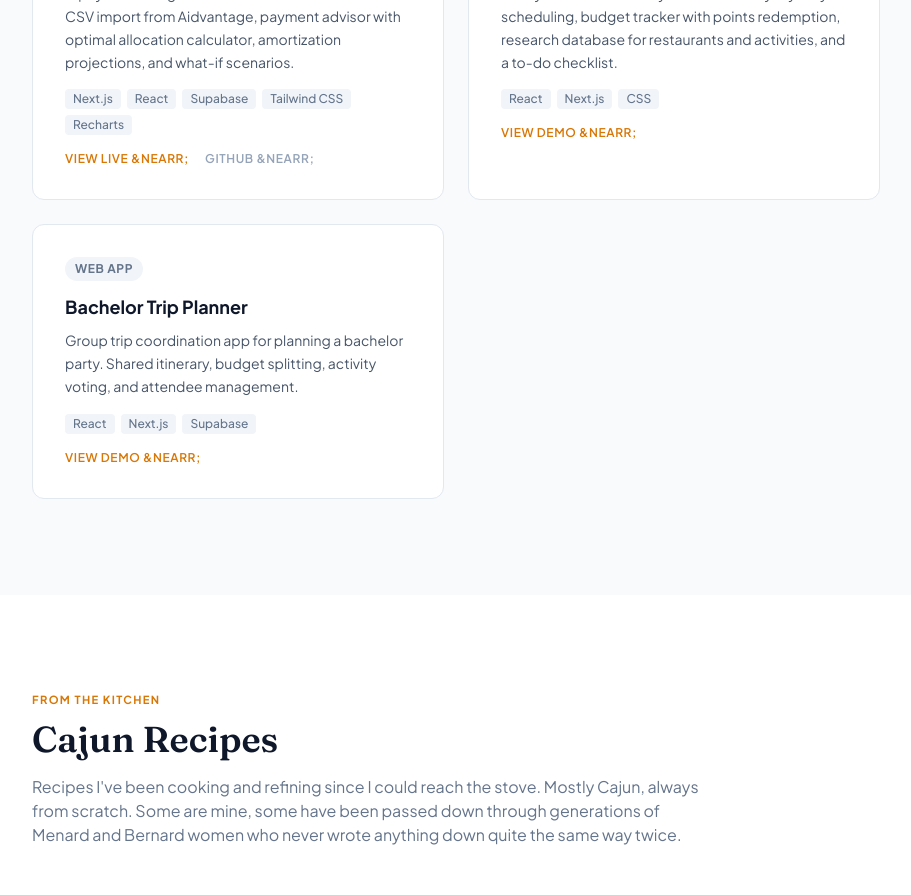
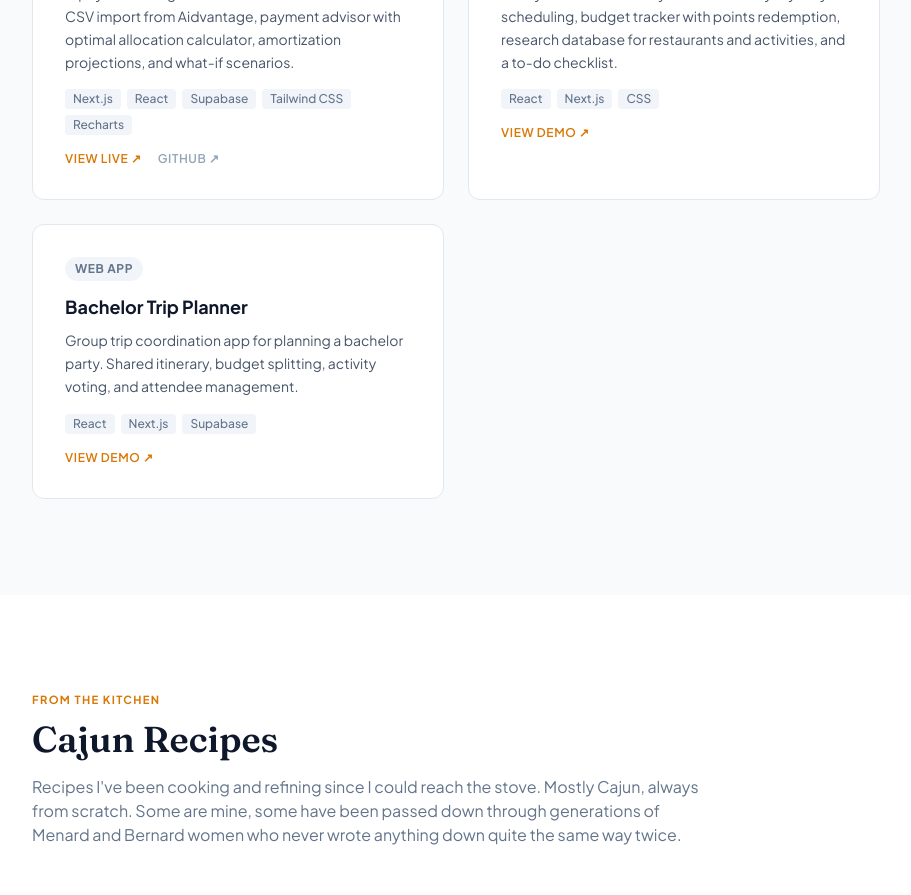
Before and after one commit to cainmenard/cainmenard-portfolio, a Next.js app: page /lagniappe in a window 1280 px wide. Shown: the part 2240-3135 px from the top of the page, without its empty margins (184-1095 px from the left). Built offline with nearby package versions, Linux system fonts and the light colour scheme.

Commit message:
Fix HTML entities rendering as literal text in JSX
Replace &nearr; &darr; &middot; &copy; with actual Unicode characters
(↗ ↓ · ©) since JSX only processes a limited subset of HTML entities.

https://claude.ai/code/session_01WUYfk5vt6zNvhbTSkCZmqn

```diff
--- a/src/app/lagniappe/page.js
+++ b/src/app/lagniappe/page.js
@@ -160,10 +160,10 @@ export default function Lagniappe() {
                     </div>
                     <div className="flex gap-4">
                       {app.link && (app.link.startsWith('/') ?
-                        <a href={app.link} className="text-xs font-semibold uppercase tracking-wider hover:underline" style={{ color: 'var(--accent)' }}>View Demo &nearr;</a> :
-                        <a href={app.link} target="_blank" rel="noopener noreferrer" className="text-xs font-semibold uppercase tracking-wider hover:underline" style={{ color: 'var(--accent)' }}>View Live &nearr;</a>
+                        <a href={app.link} className="text-xs font-semibold uppercase tracking-wider hover:underline" style={{ color: 'var(--accent)' }}>View Demo ↗</a> :
+                        <a href={app.link} target="_blank" rel="noopener noreferrer" className="text-xs font-semibold uppercase tracking-wider hover:underline" style={{ color: 'var(--accent)' }}>View Live ↗</a>
                       )}
-                      {app.github && <a href={app.github} target="_blank" rel="noopener noreferrer" className="text-xs font-semibold uppercase tracking-wider text-slate-400 hover:text-slate-600 dark:hover:text-slate-200 hover:underline">GitHub &nearr;</a>}
+                      {app.github && <a href={app.github} target="_blank" rel="noopener noreferrer" className="text-xs font-semibold uppercase tracking-wider text-slate-400 hover:text-slate-600 dark:hover:text-slate-200 hover:underline">GitHub ↗</a>}
                     </div>
                   </div>
                 </div>
--- a/src/app/page.js
+++ b/src/app/page.js
@@ -74,7 +74,7 @@ export default function Home() {
               how they operate — through consulting, data analytics, and technology.
             </p>
             <div className="flex flex-wrap gap-4 mb-12">
-              <a href="#projects" className="btn-primary">View My Work &darr;</a>
+              <a href="#projects" className="btn-primary">View My Work ↓</a>
               <a href="#contact" className="btn-outline">Get in Touch</a>
             </div>
             <div className="grid grid-cols-3 gap-6 pt-8 border-t border-slate-200 dark:border-slate-700 mb-8">
@@ -167,7 +167,7 @@ export default function Home() {
                 {EDUCATION.map(e => (
                   <div key={e.degree} className="mb-3">
                     <p className="text-sm font-semibold text-slate-800 dark:text-slate-200">{e.degree}</p>
-                    <p className="text-xs text-slate-500 dark:text-slate-400">{e.school} &middot; {e.year}</p>
+                    <p className="text-xs text-slate-500 dark:text-slate-400">{e.school} · {e.year}</p>
                   </div>
                 ))}
               </div>
@@ -200,14 +200,14 @@ export default function Home() {
                 <div className="px-6 pb-4 md:hidden">
                   <a href={d.link} target="_blank" rel="noopener noreferrer"
                     className="block p-4 rounded-lg bg-slate-50 dark:bg-slate-800 border border-slate-200 dark:border-slate-700 text-center hover:bg-slate-100 dark:hover:bg-slate-750 transition">
-                    <p className="text-sm font-semibold" style={{ color: 'var(--accent)' }}>Open Interactive Dashboard &nearr;</p>
+                    <p className="text-sm font-semibold" style={{ color: 'var(--accent)' }}>Open Interactive Dashboard ↗</p>
                     <p className="text-xs text-slate-400 mt-1">Best experienced on desktop</p>
                   </a>
                 </div>
                 <div className="px-6 pb-5 border-t border-slate-100 dark:border-slate-800 pt-3 hidden md:block">
                   <a href={d.link} target="_blank" rel="noopener noreferrer"
                     className="text-xs font-semibold uppercase tracking-wider hover:underline" style={{ color: 'var(--accent)' }}>
-                    Open Full Dashboard on Tableau Public &nearr;
+                    Open Full Dashboard on Tableau Public ↗
                   </a>
                 </div>
               </div>
@@ -235,7 +235,7 @@ export default function Home() {
                       <a key={j} href={c.url} target="_blank" rel="noopener noreferrer"
                         onClick={(e) => e.stopPropagation()}
                         className="text-xs px-2.5 py-1 rounded-full bg-amber-50 dark:bg-amber-900/30 text-amber-700 dark:text-amber-400 font-medium hover:bg-amber-100 dark:hover:bg-amber-900/50 transition">
-                        {c.type}: {c.name} &nearr;
+                        {c.type}: {c.name} ↗
                       </a>
                     ))}
                   </div>
@@ -261,7 +261,7 @@ export default function Home() {
                     <h3 className="text-lg font-bold text-slate-900 dark:text-white">{job.company}</h3>
                     <span className="text-sm font-medium" style={{ color: 'var(--accent)' }}>{job.role}</span>
                   </div>
-                  <p className="text-xs text-slate-400 font-medium mb-4">{job.period} &middot; {job.location}</p>
+                  <p className="text-xs text-slate-400 font-medium mb-4">{job.period} · {job.location}</p>
                   <ul className="space-y-2">
                     {job.bullets.map((b, j) => (
                       <li key={j} className="text-sm text-slate-600 dark:text-slate-300 leading-relaxed pl-4 relative before:content-[''] before:absolute before:left-0 before:top-2 before:w-1.5 before:h-1.5 before:rounded-full before:bg-slate-300 dark:before:bg-slate-600">
@@ -373,10 +373,10 @@ export default function Home() {
           <div className="max-w-2xl mx-auto text-center">
             <div className="flex flex-wrap justify-center gap-4 mb-10">
               <a href="mailto:cainmenard@gmail.com" className="btn-outline">cainmenard@gmail.com</a>
-              <a href="https://linkedin.com/in/cainmenard" target="_blank" rel="noopener noreferrer" className="btn-outline">LinkedIn &nearr;</a>
-              <a href="https://github.com/cainmenard" target="_blank" rel="noopener noreferrer" className="btn-outline">GitHub &nearr;</a>
+              <a href="https://linkedin.com/in/cainmenard" target="_blank" rel="noopener noreferrer" className="btn-outline">LinkedIn ↗</a>
+              <a href="https://github.com/cainmenard" target="_blank" rel="noopener noreferrer" className="btn-outline">GitHub ↗</a>
             </div>
-            <p className="text-sm text-slate-400">(337) 654-2304 &middot; Atlanta, GA</p>
+            <p className="text-sm text-slate-400">(337) 654-2304 · Atlanta, GA</p>
           </div>
         </div>
       </section>
--- a/src/components/Footer.js
+++ b/src/components/Footer.js
@@ -3,7 +3,7 @@ export default function Footer({ variant = 'full' }) {
     return (
       <footer className="footer py-10">
         <div className="max-w-4xl mx-auto px-6 text-center">
-          <p className="text-sm text-slate-400">&copy; {new Date().getFullYear()} Cain Menard &middot; <a href="/" className="hover:text-white transition">Back to Main Site</a></p>
+          <p className="text-sm text-slate-400">© {new Date().getFullYear()} Cain Menard · <a href="/" className="hover:text-white transition">Back to Main Site</a></p>
         </div>
       </footer>
     )
@@ -12,7 +12,7 @@ export default function Footer({ variant = 'full' }) {
   return (
     <footer className="footer py-10">
       <div className="max-w-6xl mx-auto px-6 flex flex-col md:flex-row items-center justify-between gap-4">
-        <p className="text-sm">&copy; {new Date().getFullYear()} Cain Menard. All rights reserved.</p>
+        <p className="text-sm">© {new Date().getFullYear()} Cain Menard. All rights reserved.</p>
         <div className="flex gap-6">
           <a href="https://linkedin.com/in/cainmenard" target="_blank" rel="noopener noreferrer" className="text-sm text-slate-400 hover:text-white transition">LinkedIn</a>
           <a href="https://github.com/cainmenard" target="_blank" rel="noopener noreferrer" className="text-sm text-slate-400 hover:text-white transition">GitHub</a>
```
